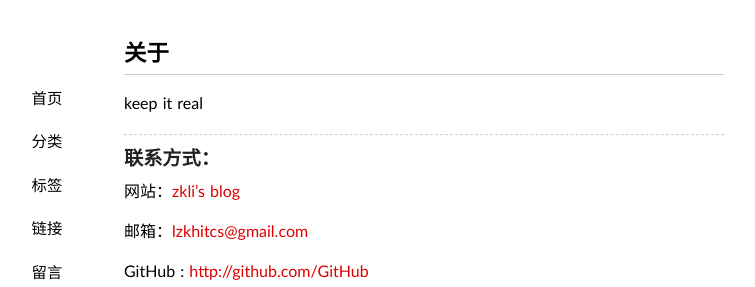
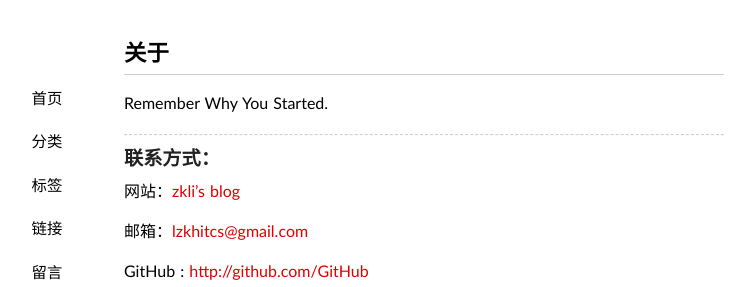
Before and after one commit to lizekui/lizekui.github.io, a Jekyll site: the page built from about/index.md, in a window 1280 px wide. Shown: the top 287 px of the page, without its empty margins (216-971 px from the left). Built offline with Jekyll 4.4.1, drawn with Linux system fonts in a browser that asks for light colours; some web fonts are replaced; Markdown is read by kramdown in place of the engine named in the settings; comment, search, counter and statistics services are not loaded.

Commit message:
About page

```diff
--- a/_config.yml
+++ b/_config.yml
@@ -2,6 +2,8 @@ markdown: rdiscount
 permalink: /:title/
 url: http://lizekui.github.io
 name: zkli's blog
+url_personalpage: http://ir.hit.edu.cn/~zkli/
+name_personalpage: zkli's personal page
 author: zkli
 email: lzkhitcs@gmail.com
 duoshuo: zkli
@@ -12,4 +14,4 @@ github: lizekui
 pygments: true
 safe: true
 paginate: 20
-about: "keep it real"
+about: "Remember Why You Started."
```
